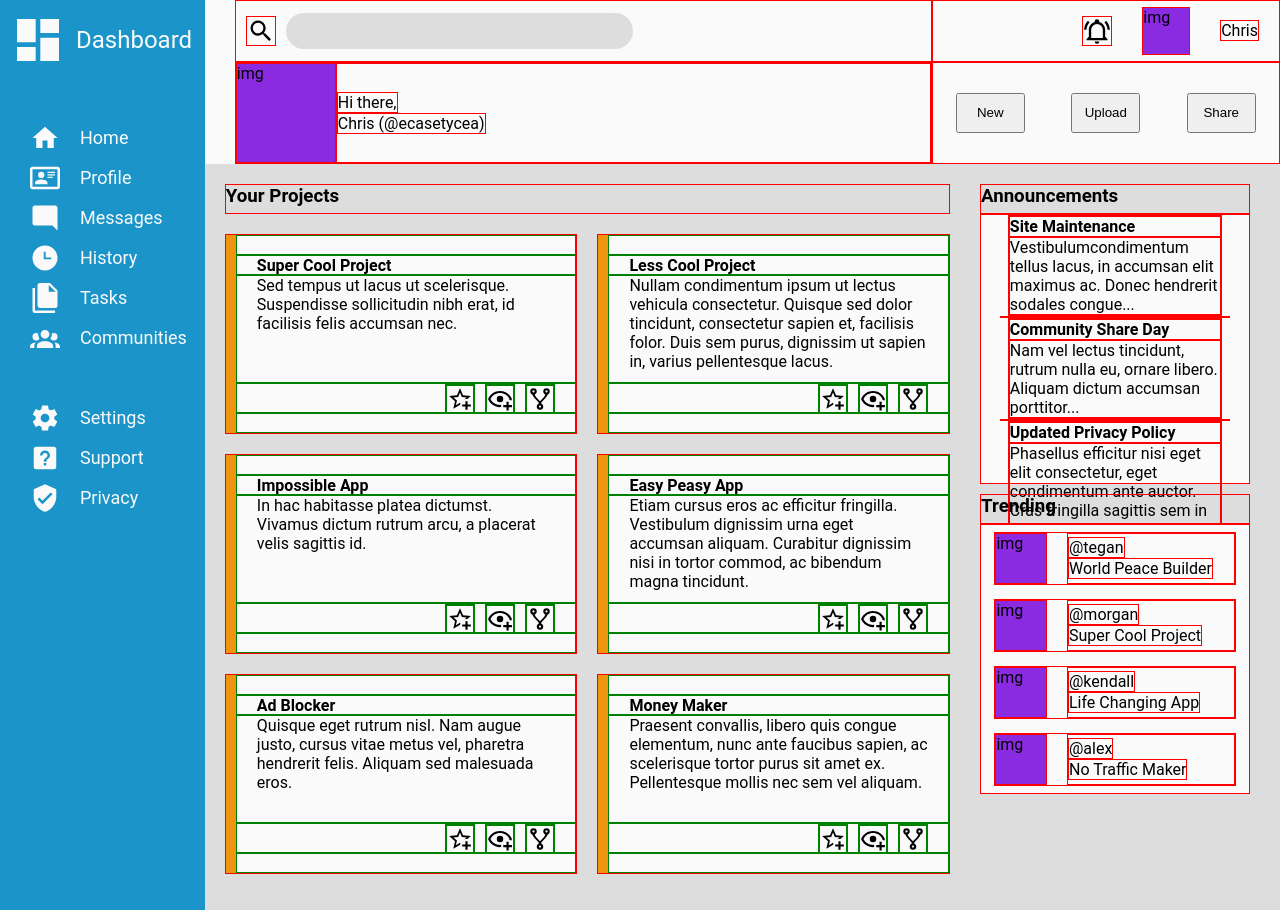
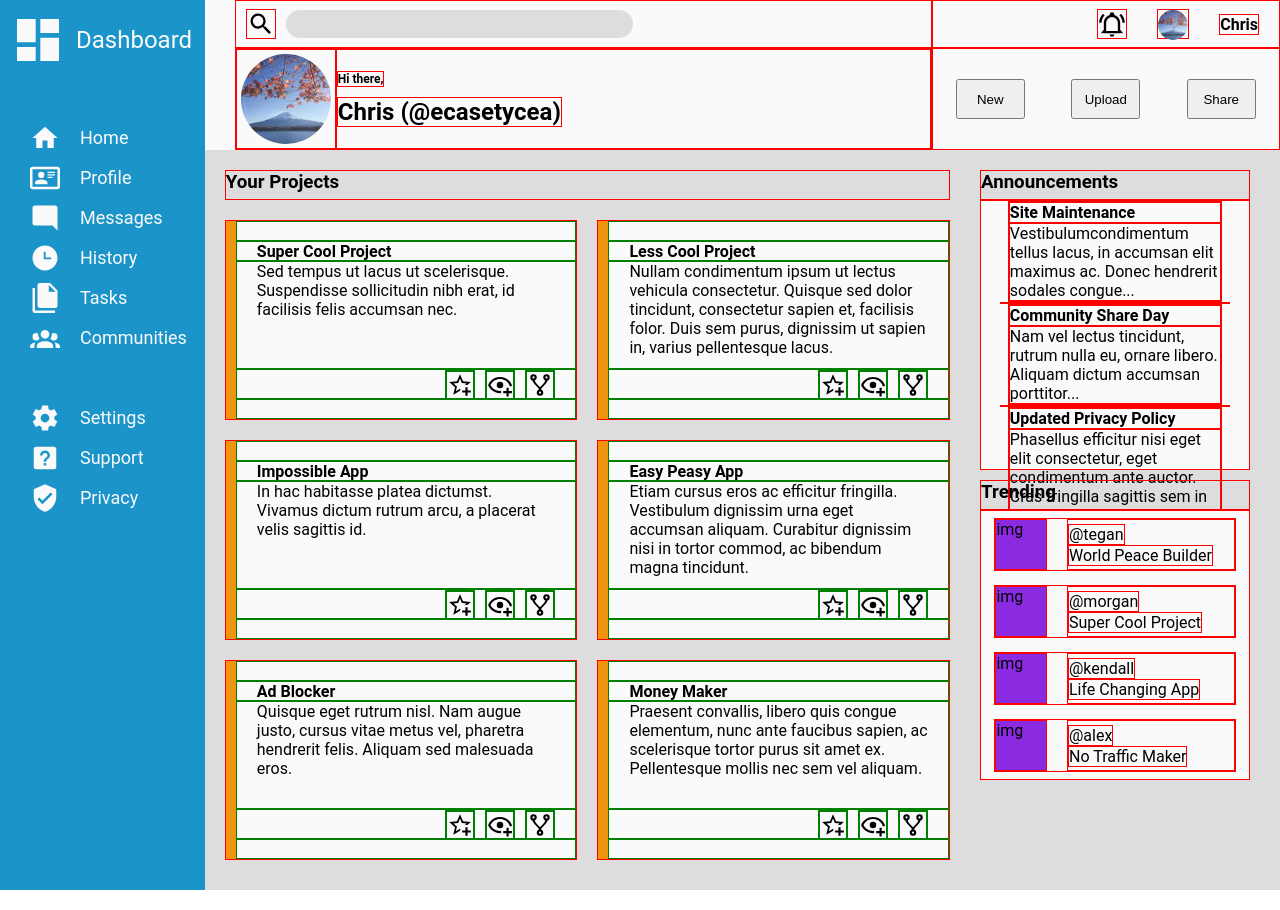
Before and after one commit to ecasetycea/admin-dashboard, a plain HTML site: page index.html in a window 1280 px wide. Drawn offline with Linux system fonts and the light colour scheme.

Commit message:
Add img and style big header profile

```diff
--- a/index.html
+++ b/index.html
@@ -90,12 +90,16 @@
                 <div class="icon notif-icon">
                     <img src="icons/bell-ring-outline.svg" alt="notifications">
                 </div>
-                <div class="small-pfp">img</div>
+                <div class="small-pfp">
+                    <img src="images/pfp1.jpg" id="pfp1">
+                </div>
                 <div class="profile-name">Chris</div>
             </div>
 
             <div class="big-profile">
-                <div class="big-pfp">img</div>
+                <div class="big-pfp">
+                    <img src="images/pfp1.jpg" id="pfp1">
+                </div>
                 <div class="name-container">
                     <div class="greeting">Hi there,</div>
                     <div class="profile-name">Chris (@ecasetycea)</div>
--- a/styles.css
+++ b/styles.css
@@ -23,15 +23,18 @@
     --tiny-gap: 5px;
     --item-logo-size: 30px;
 
-    --sidebar-size: max(200px, 16%);
+    --sidebar-size: max(200px, 16vw);
     --sidebar-logo-size: 80px;
     --sidebar-item-size: 40px;
 
-    --header-size: max(150px, 18%);
+    --header-size: max(150px, 18vh);
     --card-font-size: 12px;
     --card-title-font-size: 16px;
     --menu-font-size: 18px;
     --logo-font-size: 24px;
+
+    --small-pfp-size: calc(var(--header-size) / 5);
+    --big-pfp-size: calc(3 * var(--small-pfp-size));
 }
 
 * {
@@ -182,13 +185,23 @@
 }
 
 .header .small-pfp {
-    background-color: blueviolet;
-    height: 80%;
+    height: var(--small-pfp-size);
+    flex: none;
     aspect-ratio: 1 / 1;
 }
 
 .header > .small-profile > .profile-name {
     margin-right: var(--medium-gap);
+}
+
+.small-pfp > #pfp1 {
+    height: var(--small-pfp-size);
+    border-radius: 50%;
+}
+
+.header .small-profile .profile-name {
+    font-weight: bold;
+    font-size: var(--card-title-font-size);
 }
 
 /* header big profile */
@@ -200,9 +213,17 @@
 }
 
 .header .big-pfp {
-    background-color: blueviolet;
     aspect-ratio: 1 / 1;
+    /* center bothersome image */
+    display: flex;
+    justify-content: center;
+    align-items: center;
+}
 
+.big-pfp > #pfp1 {
+    height: var(--big-pfp-size);
+    flex: none;
+    border-radius: 50%;
 }
 
 .header .name-container {
@@ -210,6 +231,18 @@
     flex-direction: column;
     align-items: flex-start;
     justify-content: center;
+
+    gap: var(--small-gap);
+}
+
+.header .name-container .greeting {
+    font-weight: bold;
+    font-size: var(--card-font-size);
+}
+
+.header .name-container .profile-name {
+    font-weight: bold;
+    font-size: var(--logo-font-size);
 }
 
 /* header buttons */
```
